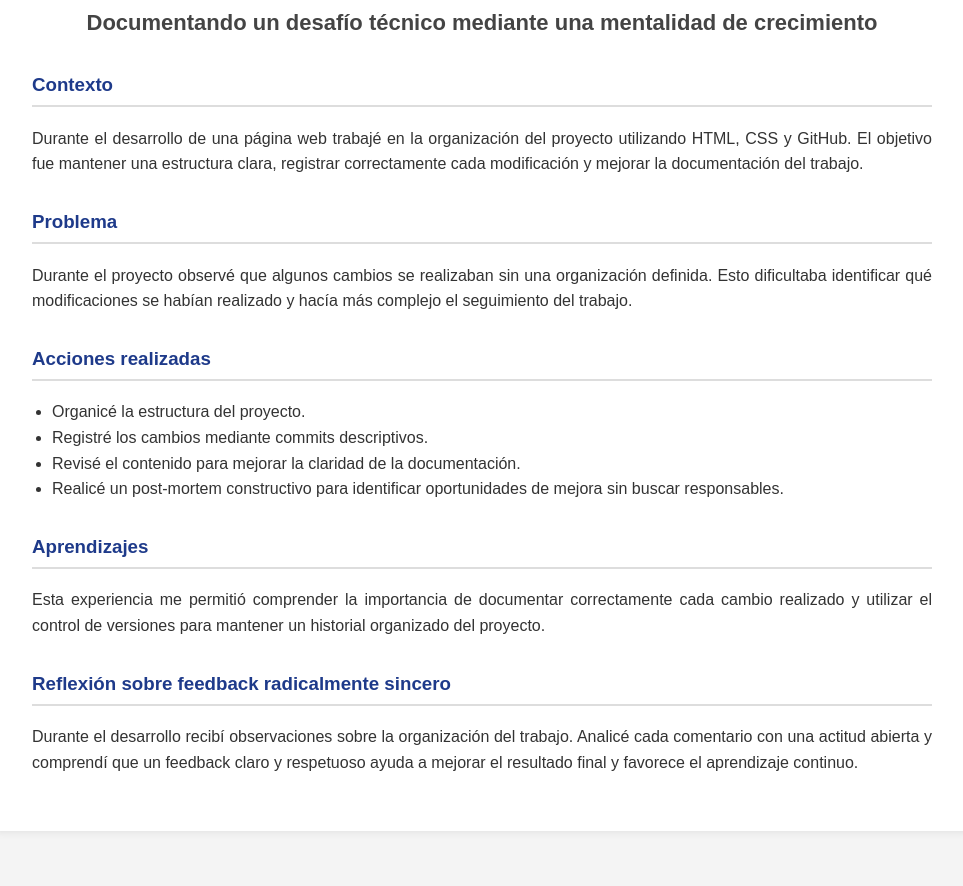
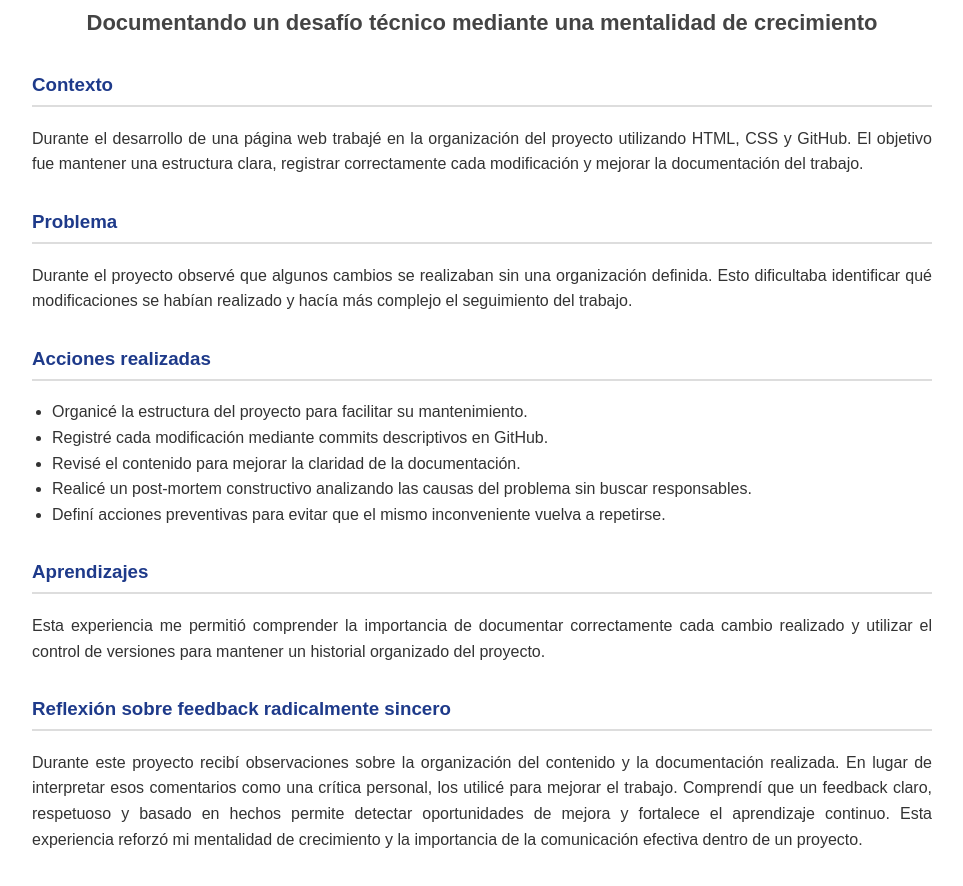
Before and after one commit to damicosabrina169-cell/Proyecto-final-Mentalidad-de-Crecimiento, a plain HTML site: page index.html in a window 1280 px wide. Shown: the part 166-1052 px from the top of the page, without its empty margins (158-1121 px from the left). Drawn offline with Linux system fonts and the light colour scheme.

Commit message:
Improve post-mortem and feedback sections

```diff
--- a/index.html
+++ b/index.html
@@ -29,11 +29,12 @@
 
     <h3>Acciones realizadas</h3>
 
-    <ul>
-        <li>Organicé la estructura del proyecto.</li>
-        <li>Registré los cambios mediante commits descriptivos.</li>
+   <ul>
+        <li>Organicé la estructura del proyecto para facilitar su mantenimiento.</li>
+        <li>Registré cada modificación mediante commits descriptivos en GitHub.</li>
         <li>Revisé el contenido para mejorar la claridad de la documentación.</li>
-        <li>Realicé un post-mortem constructivo para identificar oportunidades de mejora sin buscar responsables.</li>
+        <li>Realicé un post-mortem constructivo analizando las causas del problema sin buscar responsables.</li>
+        <li>Definí acciones preventivas para evitar que el mismo inconveniente vuelva a repetirse.</li>
     </ul>
 
     <h3>Aprendizajes</h3>
@@ -45,7 +46,7 @@
     <h3>Reflexión sobre feedback radicalmente sincero</h3>
 
     <p>
-        Durante el desarrollo recibí observaciones sobre la organización del trabajo. Analicé cada comentario con una actitud abierta y comprendí que un feedback claro y respetuoso ayuda a mejorar el resultado final y favorece el aprendizaje continuo.
+        Durante este proyecto recibí observaciones sobre la organización del contenido y la documentación realizada. En lugar de interpretar esos comentarios como una crítica personal, los utilicé para mejorar el trabajo. Comprendí que un feedback claro, respetuoso y basado en hechos permite detectar oportunidades de mejora y fortalece el aprendizaje continuo. Esta experiencia reforzó mi mentalidad de crecimiento y la importancia de la comunicación efectiva dentro de un proyecto.
     </p>
 
 </div>
```
